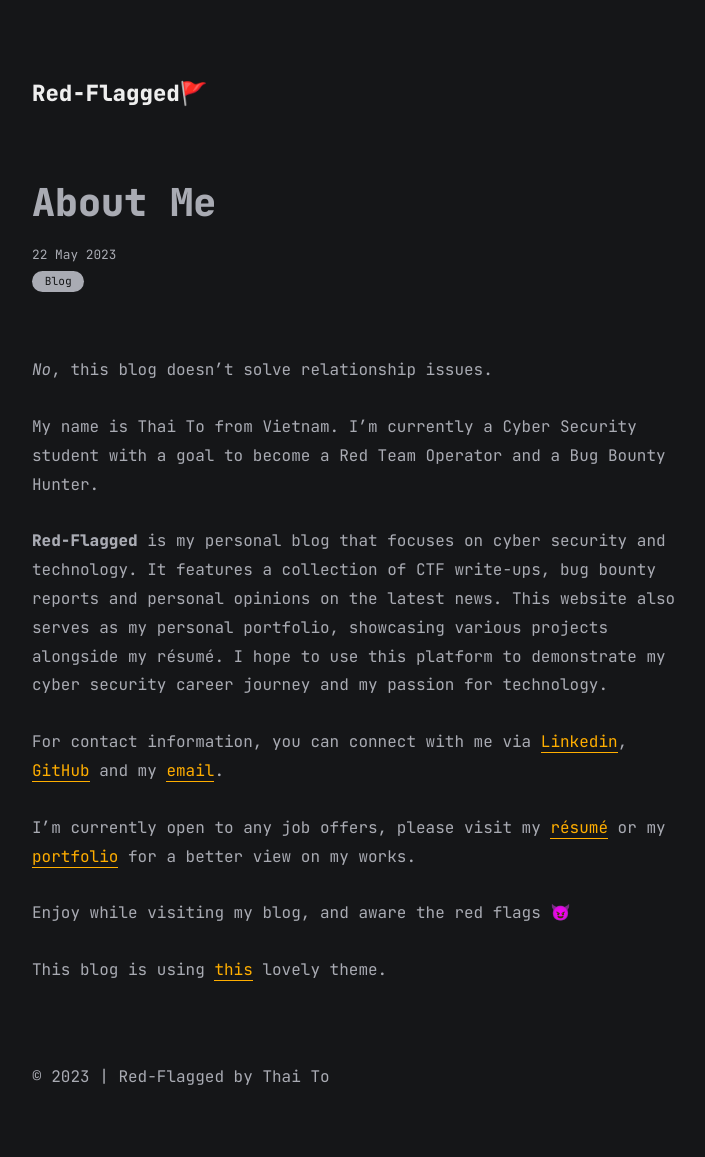
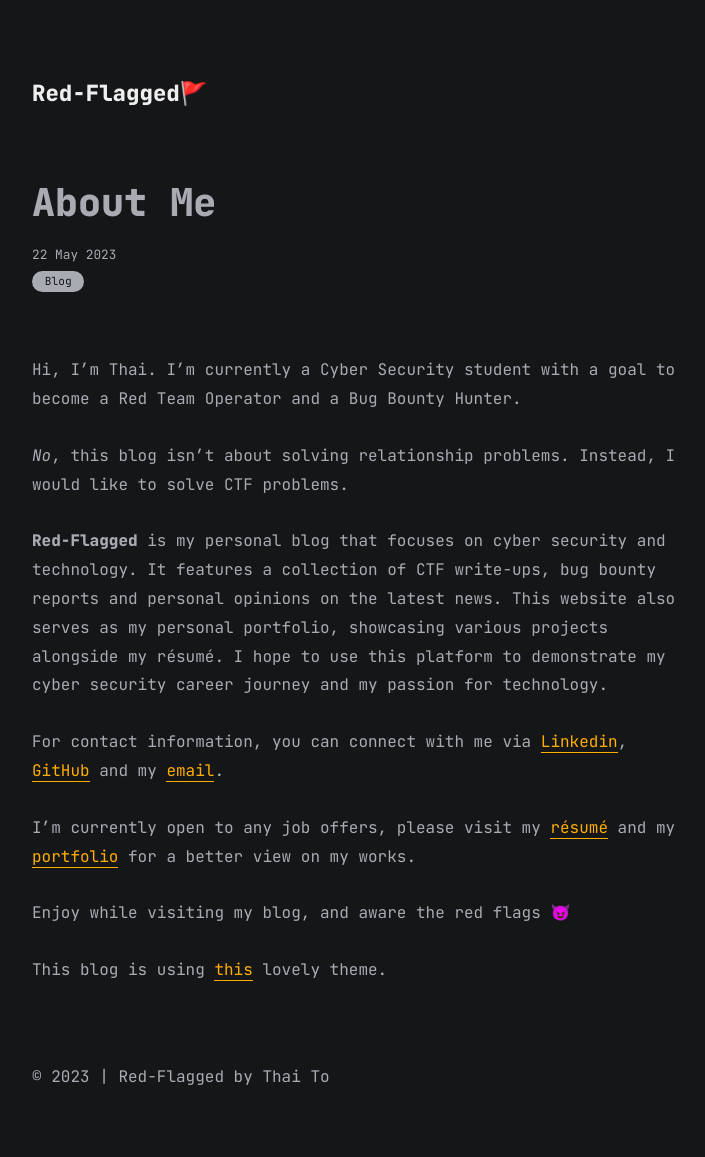
Before and after one commit to mottomythai/mottomythai.github.io, a Jekyll site: the page built from all_collections/_posts/2023-05-22-about-me.md, in a window 1280 px wide. Shown: the whole page, without its empty margins (283-988 px from the left). Built offline with Jekyll 4.4.1, drawn with Linux system fonts in a browser that asks for light colours.

Commit message:
First.2 commit

```diff
--- a/Gemfile
+++ b/Gemfile
@@ -7,4 +7,3 @@ gem "jekyll-sitemap"
 gem "jekyll-feed"
 gem 'wdm', '>= 0.1.0'
 gem "webrick", "~> 1.8"
-gem 'mini_racer'
--- a/_data/author.yml
+++ b/_data/author.yml
@@ -9,15 +9,15 @@ description: "
   Both of them are full of red flags 🚩
   </p>
   <br/>
-  <br/>
   <p>
     For work, visit my <a href='/posts/portfolio' target='_blank'>Portfolio</a>.
   </p>
   <br/>
   <p>
   Learn more about me
-  <a href='/posts/about-me' target='_blank'>here</a>.
+  <a href='/posts/about-me' target='_blank'>here</a>. I would love to receive any feedback to improve this blog.
   </p>
+  <br/>
 "
 email: thaito.work@gmail.com
 contact:
--- a/all_collections/_posts/2023-05-22-about-me.md
+++ b/all_collections/_posts/2023-05-22-about-me.md
@@ -5,15 +5,15 @@ date: 2023-05-22
 categories: [Blog]
 ---
 
-*No*, this blog doesn't solve relationship issues.
+Hi, I'm Thai. I'm currently a Cyber Security student with a goal to become a Red Team Operator and a Bug Bounty Hunter.
 
-My name is Thai To from Vietnam. I'm currently a Cyber Security student with a goal to become a Red Team Operator and a Bug Bounty Hunter.
+*No*, this blog isn't about solving relationship problems. Instead, I would like to solve CTF problems.
 
 **Red-Flagged** is my personal blog that focuses on cyber security and technology. It features a collection of CTF write-ups, bug bounty reports and personal opinions on the latest news. This website also serves as my personal portfolio, showcasing various projects alongside my résumé. I hope to use this platform to demonstrate my cyber security career journey and my passion for technology.
 
 For contact information, you can connect with me via [Linkedin](https://linkedin.com/to/thai-to), [GitHub](https://github.com/mottomythai) and my [email](mailto:thaito.work@gmail.com).
 
-I'm currently open to any job offers, please visit my [résumé](https://drive.google.com/file/d/1vxhw1l0syX03XPGe_v1zm3yDYfafq2XN/view?usp=share_link) or my [portfolio](https://mottomythai.github.io/posts/portfolio) for a better view on my works.
+I'm currently open to any job offers, please visit my [résumé](https://drive.google.com/file/d/1vxhw1l0syX03XPGe_v1zm3yDYfafq2XN/view?usp=share_link) and my [portfolio](https://mottomythai.github.io/posts/portfolio) for a better view on my works.
 
 Enjoy while visiting my blog, and aware the red flags 😈
 
```
Also changed, not shown: all_collections/_posts/2023-05-22-portfolio.md (+1 -1 lines).
